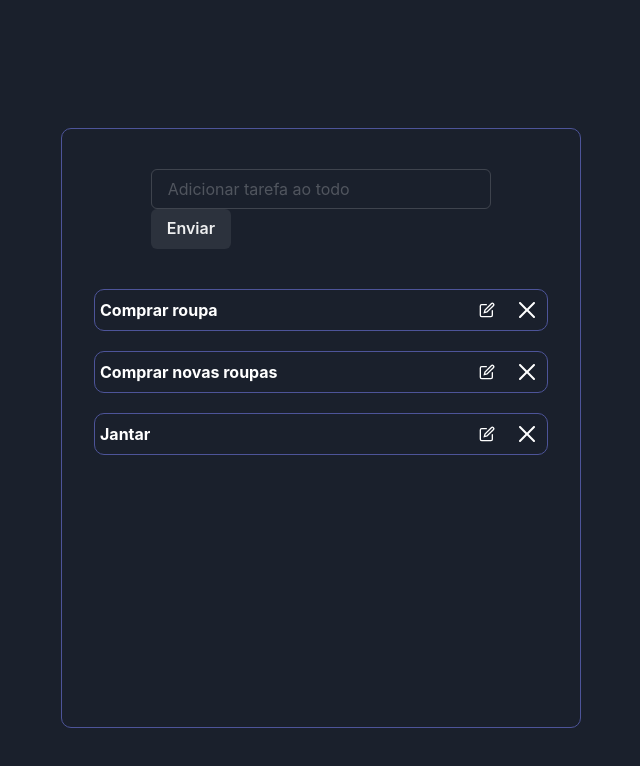
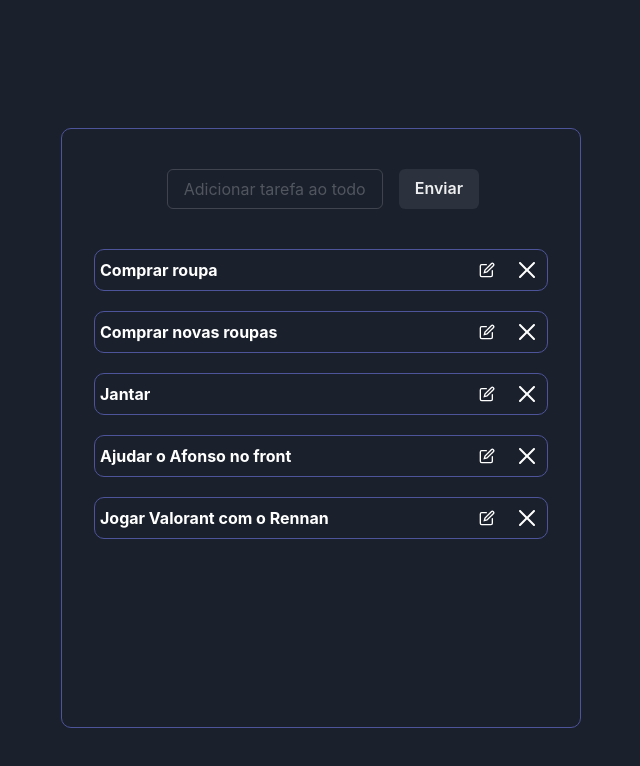
Before and after one commit to Rarysont/todo-list, a React (Create React App) app: page / in a window 1280 px wide. Shown: the top 766 px of the page, without its empty margins (319-959 px from the left). Built offline with nearby package versions, Linux system fonts and the light colour scheme; data requests are answered from the project's data file.

Commit message:
add custom toast for erros

```diff
--- a/mock/db.json
+++ b/mock/db.json
@@ -14,6 +14,16 @@
       "title": "Jantar",
       "done": false,
       "id": 3
+    },
+    {
+      "title": "Ajudar o Afonso no front",
+      "done": false,
+      "id": 4
+    },
+    {
+      "title": "Jogar Valorant com o Rennan",
+      "done": false,
+      "id": 5
     }
   ]
 }
--- a/src/Components/Form/index.tsx
+++ b/src/Components/Form/index.tsx
@@ -1,4 +1,4 @@
-import { Button, Container, FormControl, FormErrorMessage, Input } from '@chakra-ui/react';
+import { Button, Container, FormControl, Input, useToast } from '@chakra-ui/react';
 import { SubmitHandler, useForm } from 'react-hook-form';
 
 interface IFormTodo extends FormData {
@@ -9,32 +9,51 @@ export function Form() {
   const {
     handleSubmit,
     register,
-    formState: { errors, isSubmitting },
+    formState: { isSubmitting },
   } = useForm<IFormTodo>();
 
+  const toast = useToast();
+
+  const customToast = ({
+    title,
+    description,
+    status,
+  }: {
+    title: string;
+    description: string;
+    status: 'info' | 'warning' | 'success' | 'error' | undefined;
+  }) => {
+    return toast({
+      duration: 3000,
+      position: 'top-right',
+      title,
+      description,
+      status,
+    });
+  };
+
   const onSubmit: SubmitHandler<IFormTodo> = (form) => {
-    console.log(form);
+    if (form.title === '' || form.title.length <= 4) {
+      const description = form.title === '' ? 'Digite um valor para prosseguir' : 'Mínimo de caracteres: 4';
+      customToast({ title: 'Campo obrigatório', description, status: 'error' });
+    } else {
+      customToast({ title: 'Tarefa criada com sucesso', description: 'Parabéns', status: 'success' });
+    }
   };
 
   return (
     <form onSubmit={handleSubmit(onSubmit)}>
-      {/* <Container flexDirection="row" display="flex"> */}
-      <FormControl>
-        <Input
-          id="title"
-          placeholder="Adicionar tarefa ao todo"
-          {...register('title', {
-            required: 'Campo obrigatório',
-            minLength: { value: 8, message: 'O tamanho minímo de caracteres são 4' },
-          })}
-        />
-        <FormErrorMessage>{errors.title && errors.title.message}</FormErrorMessage>
-      </FormControl>
+      <Container flexDirection="row" display="flex">
+        <FormControl>
+          <Input id="title" placeholder="Adicionar tarefa ao todo" {...register('title')} />
+        </FormControl>
 
-      {/* <Container w="30%"> */}
-      <Button type="submit">Enviar</Button>
-      {/* </Container>
-      </Container> */}
+        <Container w="30%">
+          <Button isLoading={isSubmitting} type="submit">
+            Enviar
+          </Button>
+        </Container>
+      </Container>
     </form>
   );
 }
--- a/src/index.tsx
+++ b/src/index.tsx
@@ -17,6 +17,7 @@ const colors = {
     900: '#080819',
   },
 };
+
 const config = {
   initialColorMode: 'dark',
   useSystemColorMode: false,
```
